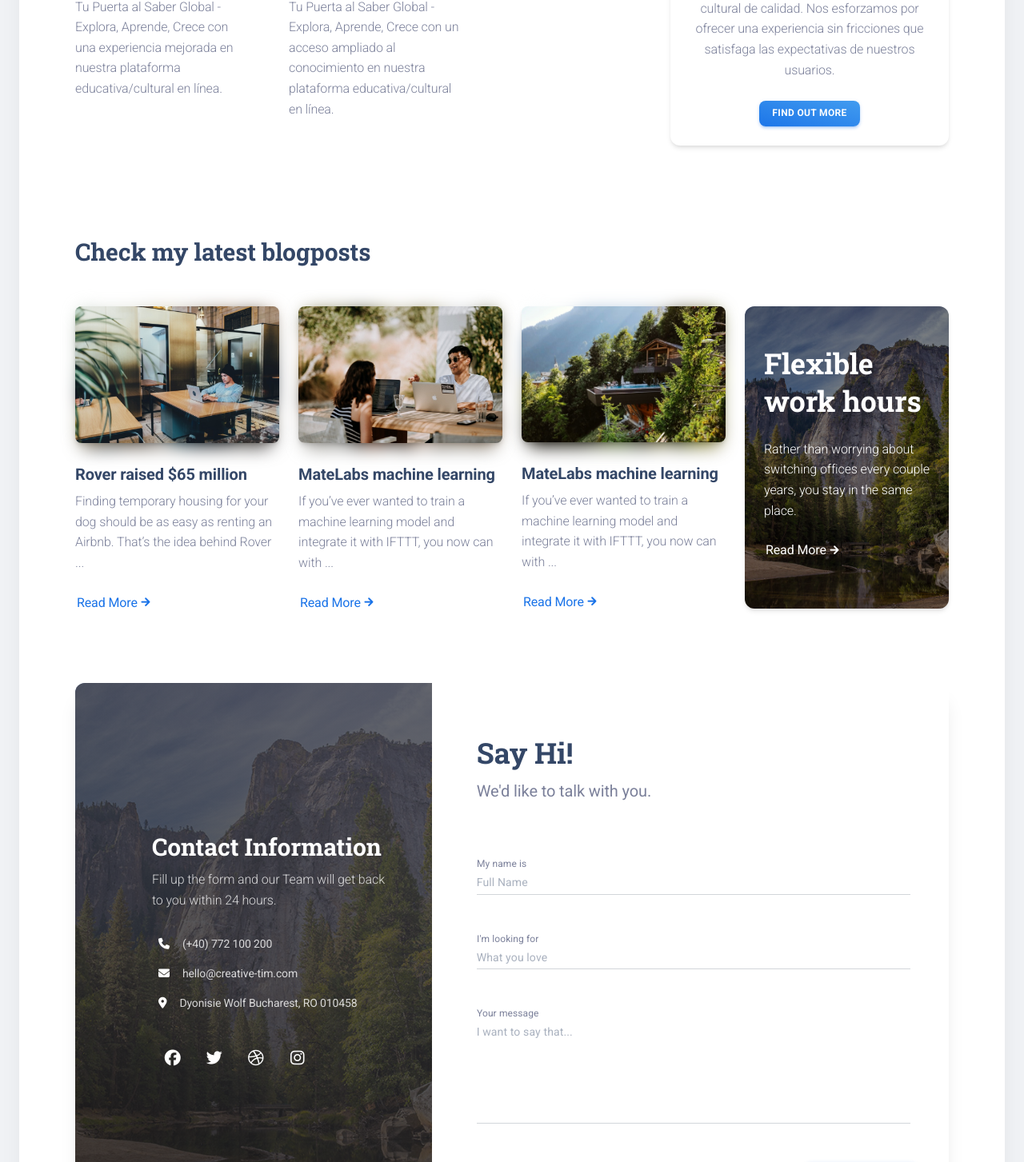
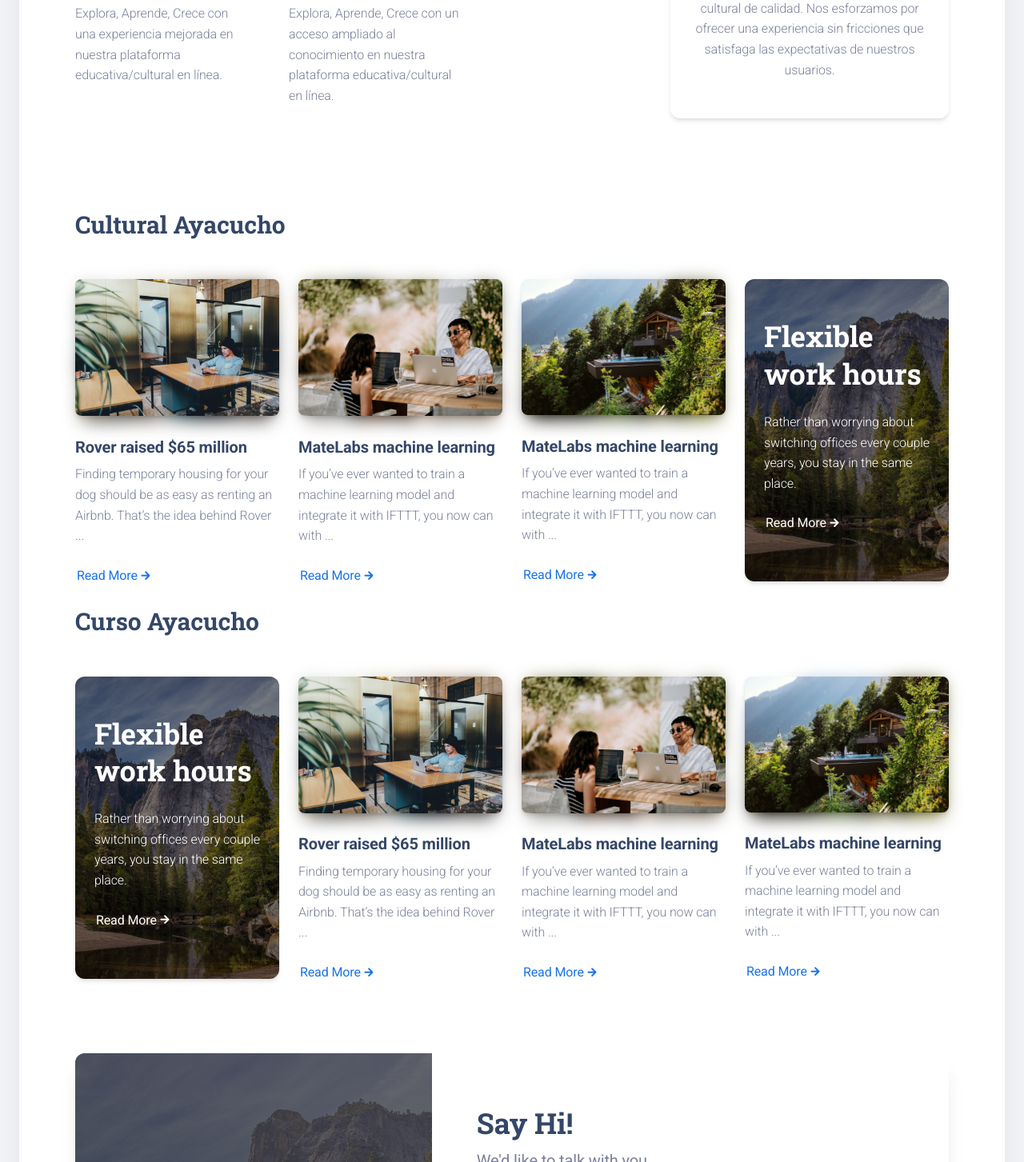
Before and after one commit to MarcosAlanya19/course-monday, a React (Create React App) app: page /presentation in a window 1280 px wide. Shown: the part 1006-2459 px from the top of the page at 80% size. Built offline with nearby package versions, Linux system fonts and the light colour scheme.

Commit message:
modify cards

```diff
--- a/src/examples/Cards/BlogCards/CenteredBlogCard/index.js
+++ b/src/examples/Cards/BlogCards/CenteredBlogCard/index.js
@@ -1,15 +1,11 @@
-import { Link } from "react-router-dom";
-
 import PropTypes from "prop-types";
 
 import Card from "@mui/material/Card";
-import MuiLink from "@mui/material/Link";
 
 import MKBox from "components/MKBox";
 import MKTypography from "components/MKTypography";
-import MKButton from "components/MKButton";
 
-function CenteredBlogCard({ image, title, description, action }) {
+function CenteredBlogCard({ image, title, description }) {
   return (
     <Card>
       <MKBox position="relative" borderRadius="lg" mx={2} mt={-3}>
@@ -47,29 +43,6 @@ function CenteredBlogCard({ image, title, description, action }) {
             {description}
           </MKTypography>
         </MKBox>
-        {action.type === "external" ? (
-          <MKButton
-            component={MuiLink}
-            href={action.route}
-            target="_blank"
-            rel="noreferrer"
-            variant="gradient"
-            size="small"
-            color={action.color ? action.color : "dark"}
-          >
-            {action.label}
-          </MKButton>
-        ) : (
-          <MKButton
-            component={Link}
-            to={action.route}
-            variant="gradient"
-            size="small"
-            color={action.color ? action.color : "dark"}
-          >
-            {action.label}
-          </MKButton>
-        )}
       </MKBox>
     </Card>
   );
--- a/src/pages/LandingPages/AboutUs/sections/Information.js
+++ b/src/pages/LandingPages/AboutUs/sections/Information.js
@@ -72,12 +72,6 @@ function Information() {
               title="Obtén Ideas Sobre Búsqueda"
               description="
               Los usuarios de EducaCultura buscan una experiencia de búsqueda sin obstáculos para descubrir contenido educativo y cultural de calidad. Nos esforzamos por ofrecer una experiencia sin fricciones que satisfaga las expectativas de nuestros usuarios."
-              action={{
-                type: "internal",
-                route: "pages/company/about-us",
-                color: "info",
-                label: "find out more",
-              }}
             />
           </Grid>
         </Grid>
--- a/src/pages/LandingPages/Author/sections/Posts.js
+++ b/src/pages/LandingPages/Author/sections/Posts.js
@@ -19,7 +19,7 @@ function Places() {
       <Container>
         <Grid container item xs={12} lg={6}>
           <MKTypography variant="h3" mb={6}>
-            Check my latest blogposts
+            Cultural Ayacucho
           </MKTypography>
         </Grid>
         <Grid container spacing={3}>
@@ -76,6 +76,67 @@ function Places() {
           </Grid>
         </Grid>
       </Container>
+
+      <Container>
+        <Grid container item xs={12} lg={6}>
+          <MKTypography variant="h3" mb={6}>
+            Curso Ayacucho
+          </MKTypography>
+        </Grid>
+        <Grid container spacing={3}>
+          <Grid item xs={12} sm={6} lg={3}>
+            <BackgroundBlogCard
+              image={post4}
+              title="Flexible work hours"
+              description="Rather than worrying about switching offices every couple years, you stay in the same place."
+              action={{
+                type: "internal",
+                route: "/pages/blogs/author",
+                label: "read more",
+              }}
+            />
+          </Grid>
+          <Grid item xs={12} sm={6} lg={3}>
+            <TransparentBlogCard
+              image={post1}
+              title="Rover raised $65 million"
+              description="Finding temporary housing for your dog should be as easy as renting an Airbnb. That’s the idea behind Rover ..."
+              action={{
+                type: "internal",
+                route: "/pages/blogs/author",
+                color: "info",
+                label: "read more",
+              }}
+            />
+          </Grid>
+          <Grid item xs={12} sm={6} lg={3}>
+            <TransparentBlogCard
+              image={post2}
+              title="MateLabs machine learning"
+              description="If you’ve ever wanted to train a machine learning model and integrate it with IFTTT, you now can with ..."
+              action={{
+                type: "internal",
+                route: "/pages/blogs/author",
+                color: "info",
+                label: "read more",
+              }}
+            />
+          </Grid>
+          <Grid item xs={12} sm={6} lg={3}>
+            <TransparentBlogCard
+              image={post3}
+              title="MateLabs machine learning"
+              description="If you’ve ever wanted to train a machine learning model and integrate it with IFTTT, you now can with ..."
+              action={{
+                type: "internal",
+                route: "/pages/blogs/author",
+                color: "info",
+                label: "read more",
+              }}
+            />
+          </Grid>
+        </Grid>
+      </Container>
     </MKBox>
   );
 }
```
